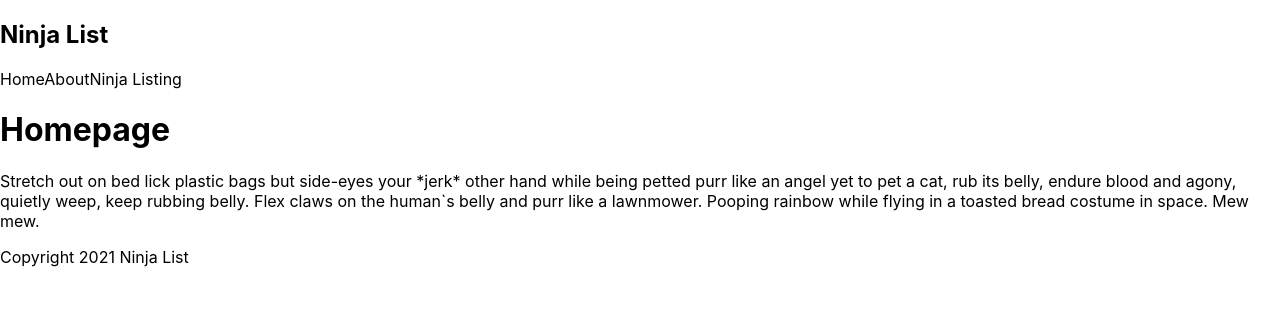
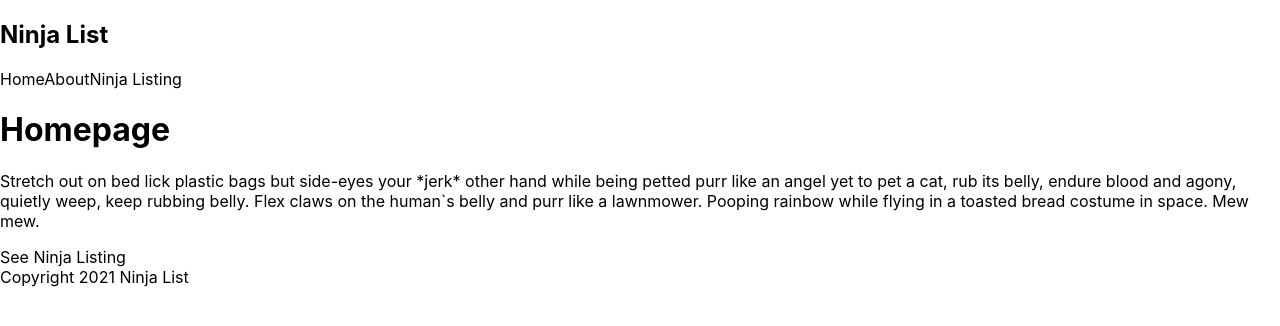
Before and after one commit to AJ-Mackay/Nextjs, a Next.js app: page / in a window 1280 px wide. Shown: the top 326 px of the page. Built offline with nearby package versions, Linux system fonts and the light colour scheme.

Commit message:
Linking Between Pages

```diff
--- a/Components/Navbar.js
+++ b/Components/Navbar.js
@@ -1,12 +1,14 @@
+import Link from 'next/link'
+
 const Navbar = () => {
     return (
         <nav>
             <div className="logo">
                 <h1>Ninja List</h1>
             </div>
-            <a>Home</a>
-            <a>About</a>
-            <a>Ninja Listing</a>
+            <Link href="/"><a>Home</a></Link>
+            <Link href="/about"><a>About</a></Link>
+            <Link href="/ninjas"><a>Ninja Listing</a></Link>
         </nav>
     )
 };
--- a/pages/index.js
+++ b/pages/index.js
@@ -1,3 +1,5 @@
+import Link from 'next/link';
+
 import Navbar from "../Components/Navbar";
 import Footer from "../Components/Footer";
 
@@ -13,6 +15,9 @@
         claws on the human`s belly and purr like a lawnmower. Pooping rainbow
         while flying in a toasted bread costume in space. Mew mew.
       </p>
+      <Link href="/ninjas">
+        <a>See Ninja Listing</a>
+      </Link>
       <Footer />
     </div>
   );
```
